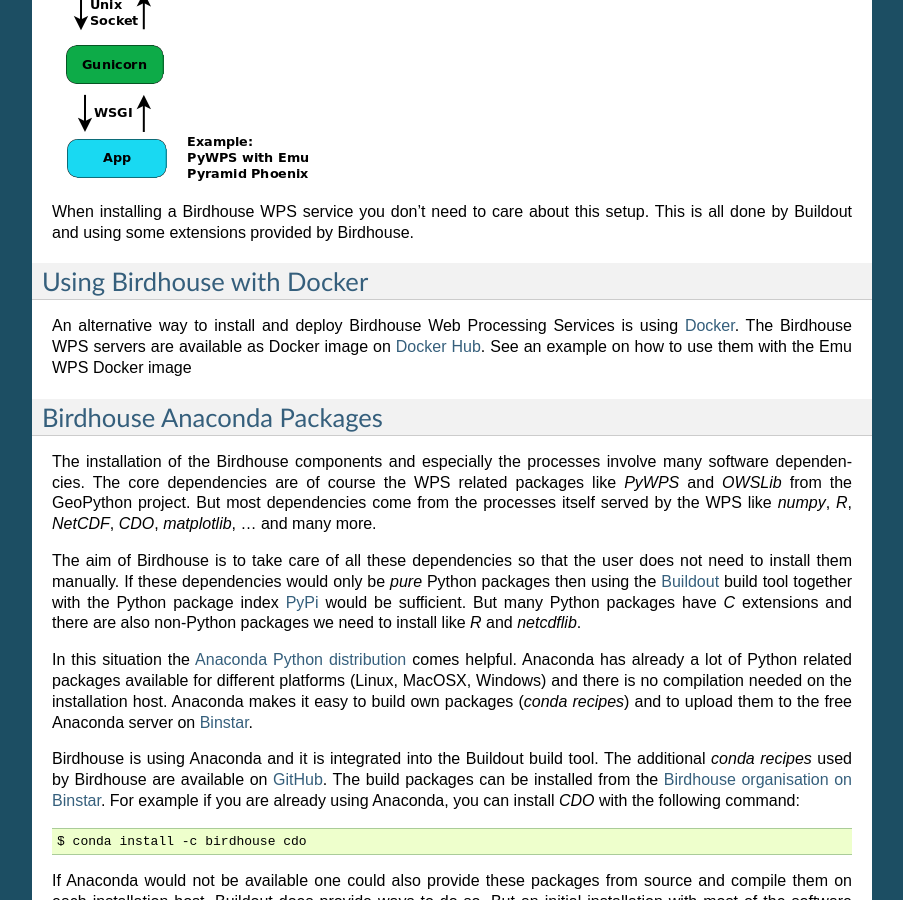
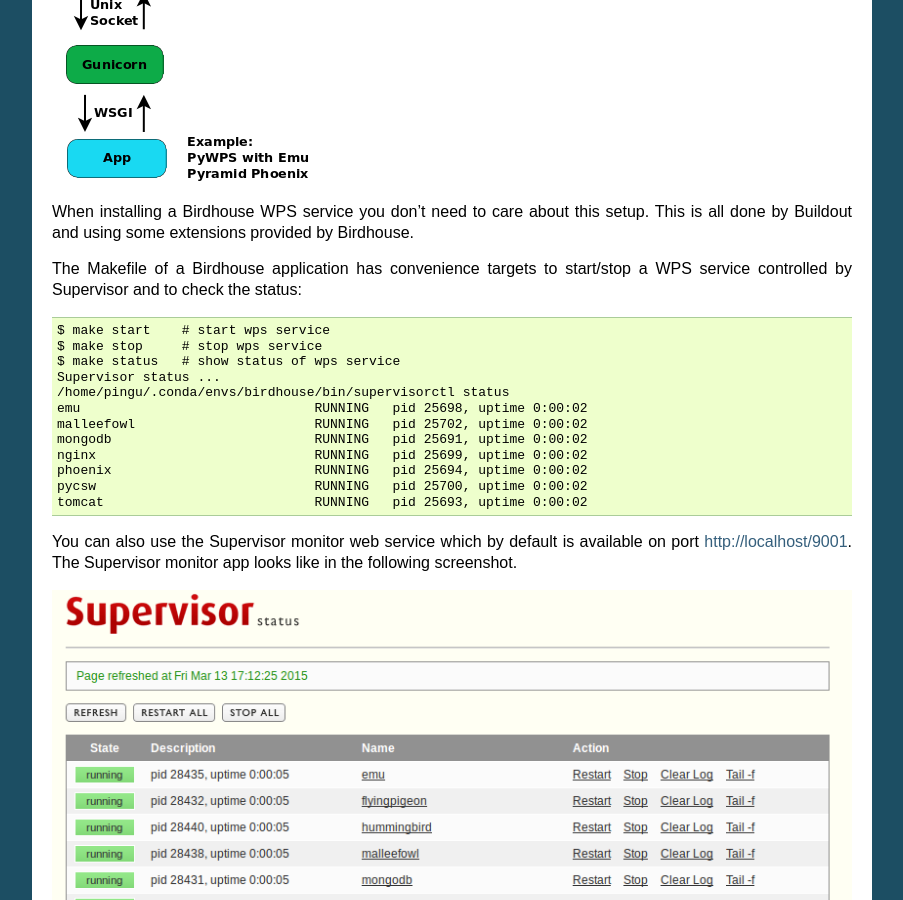
Before and after one commit to bird-house/birdhouse-docs, a Sphinx documentation site: the page built from docs/source/installation.rst, in a window 1280 px wide and 900 px high, scrolled down 1697 px. Shown: the whole window, without its empty margins (198-1101 px from the left). Built offline with Sphinx 7.4.7, drawn with Linux system fonts in a browser that asks for light colours.

Commit message:
added supervisor monitor screenshop

```diff
--- a/docs/source/installation.rst
+++ b/docs/source/installation.rst
@@ -60,6 +60,26 @@
 
 When installing a Birdhouse WPS service you don't need to care about this setup. This is all done by Buildout and using some extensions provided by Birdhouse.
 
+The Makefile of a Birdhouse application has convenience targets to start/stop a WPS service controlled by Supervisor and to check the status::
+
+    $ make start    # start wps service
+    $ make stop     # stop wps service
+    $ make status   # show status of wps service
+    Supervisor status ...
+    /home/pingu/.conda/envs/birdhouse/bin/supervisorctl status
+    emu                              RUNNING   pid 25698, uptime 0:00:02
+    malleefowl                       RUNNING   pid 25702, uptime 0:00:02
+    mongodb                          RUNNING   pid 25691, uptime 0:00:02
+    nginx                            RUNNING   pid 25699, uptime 0:00:02
+    phoenix                          RUNNING   pid 25694, uptime 0:00:02
+    pycsw                            RUNNING   pid 25700, uptime 0:00:02
+    tomcat                           RUNNING   pid 25693, uptime 0:00:02
+
+
+You can also use the Supervisor monitor web service which by default is available on port http://localhost/9001. The Supervisor monitor app looks like in the following screenshot.
+
+.. image:: _images/supervisor-monitor.png
+
 .. _docker:
 
 Using Birdhouse with Docker
```
Also changed, not shown: docs/source/_images/supervisor-monitor.png (added).
